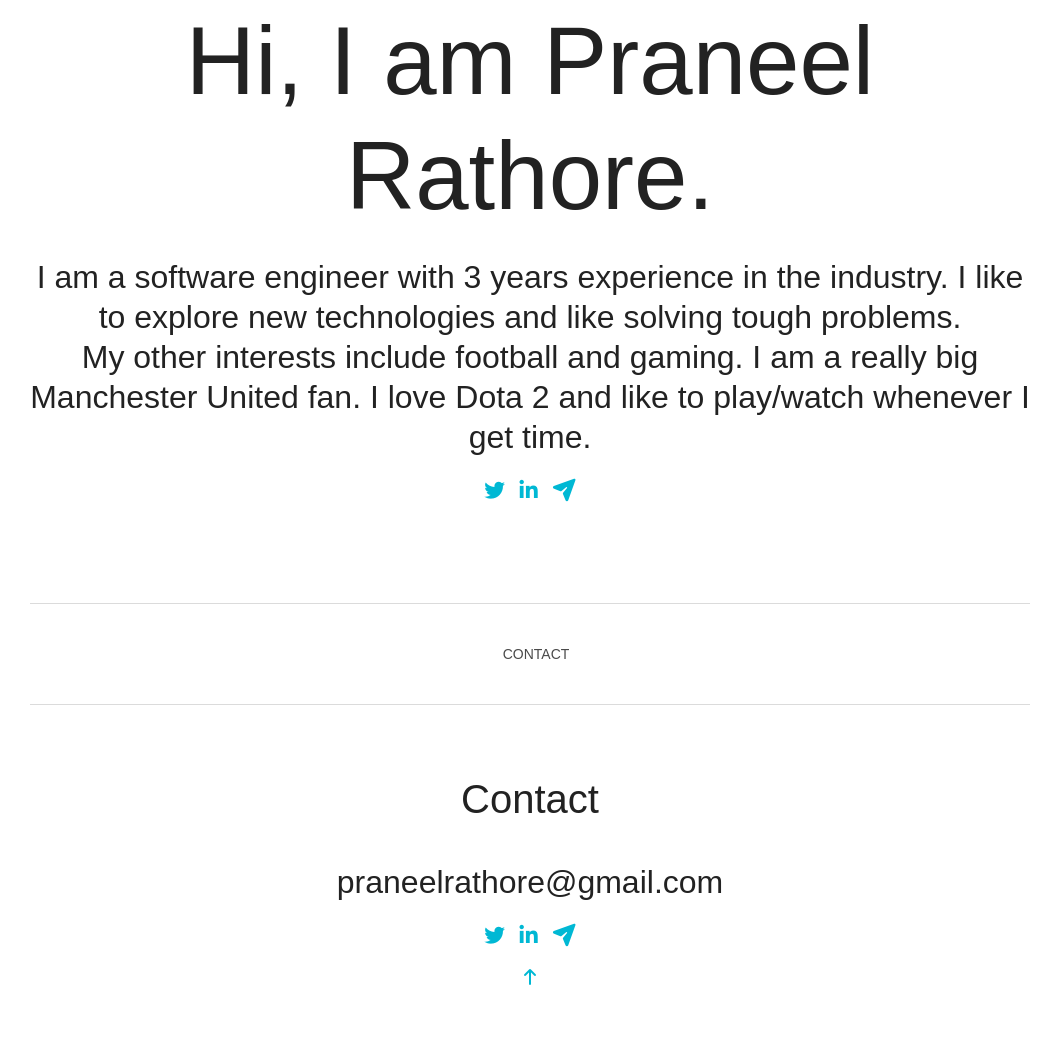
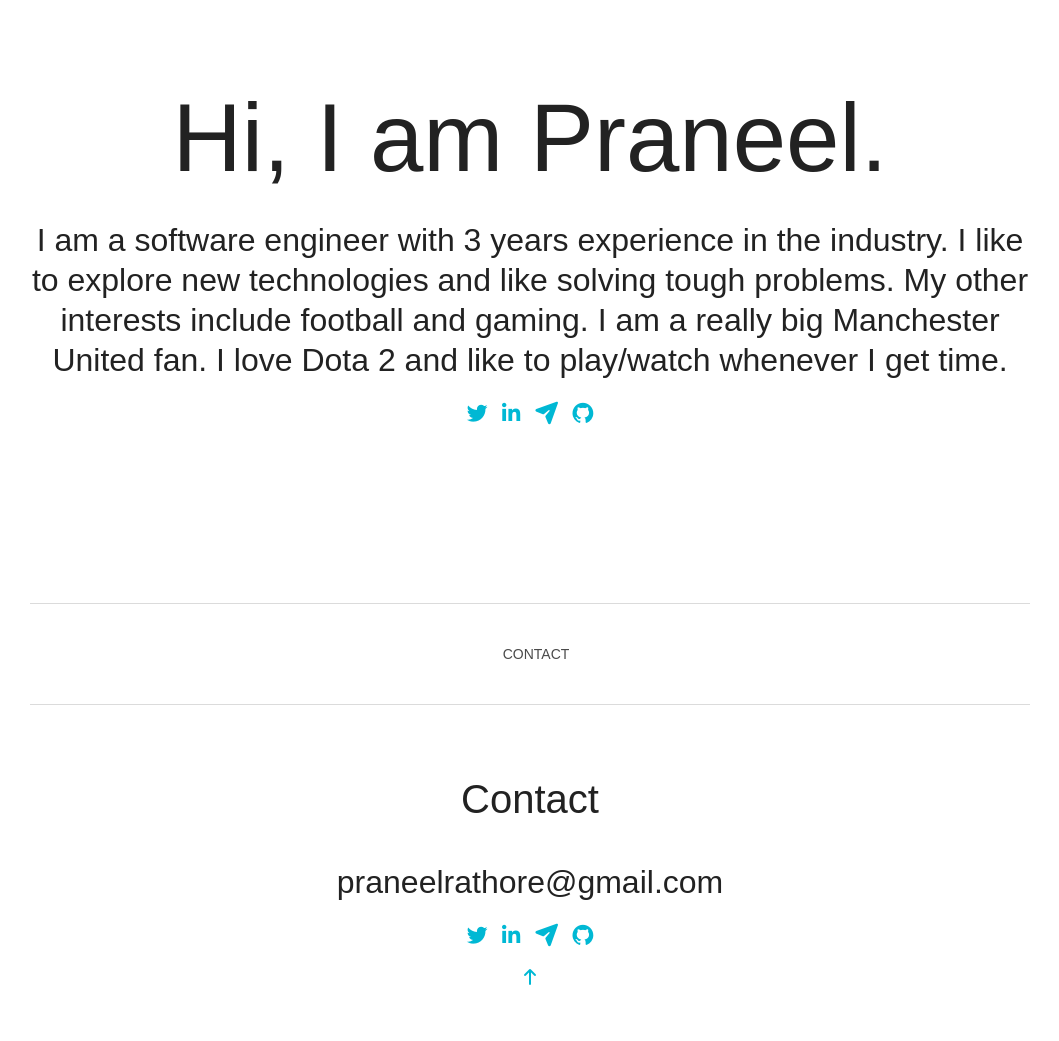
Before and after one commit to praneelrathore/praneelrathore.github.io, a plain HTML site: page index.html in a window 1280 px wide. Shown: the part 71-1112 px from the top of the page, without its empty margins (110-1169 px from the left). Drawn offline with Linux system fonts and the light colour scheme; a web font is replaced by a local one.

Commit message:
Minor updates

```diff
--- a/index.html
+++ b/index.html
@@ -60,11 +60,10 @@
                 <div class="container has-text-centered">
 
                     <h1 class="bold-title fade-in one">
-                        Hi, I am Praneel Rathore.
+                        Hi, I am Praneel.
                     </h1>
                     <div class="subtitle is-3 fade-in two">
-                        <p>I am a software engineer with 3 years experience in the industry. I like to explore new technologies and like solving tough problems.</p>
-<p>My other interests include football and gaming. I am a really big Manchester United fan. I love Dota 2 and like to play/watch whenever I get time.</p>
+                        <p>I am a software engineer with 3 years experience in the industry. I like to explore new technologies and like solving tough problems. My other interests include football and gaming. I am a really big Manchester United fan. I love Dota 2 and like to play/watch whenever I get time.</p>
 
                     </div>
 
@@ -82,6 +81,10 @@
 
     <a href="mailto:praneelrathore@gmail.com" >
         <i class="fas fab fa-paper-plane"></i>
+    </a>
+
+    <a href="https://www.github.com/praneelrathore" >
+        <i class="fab fab fa-github"></i>
     </a>
 
 </div>
@@ -180,6 +183,10 @@
         <i class="fas fab fa-paper-plane"></i>
     </a>
 
+    <a href="https://www.github.com/praneelrathore" >
+        <i class="fab fab fa-github"></i>
+    </a>
+
 </div>
 
             </div>
```
